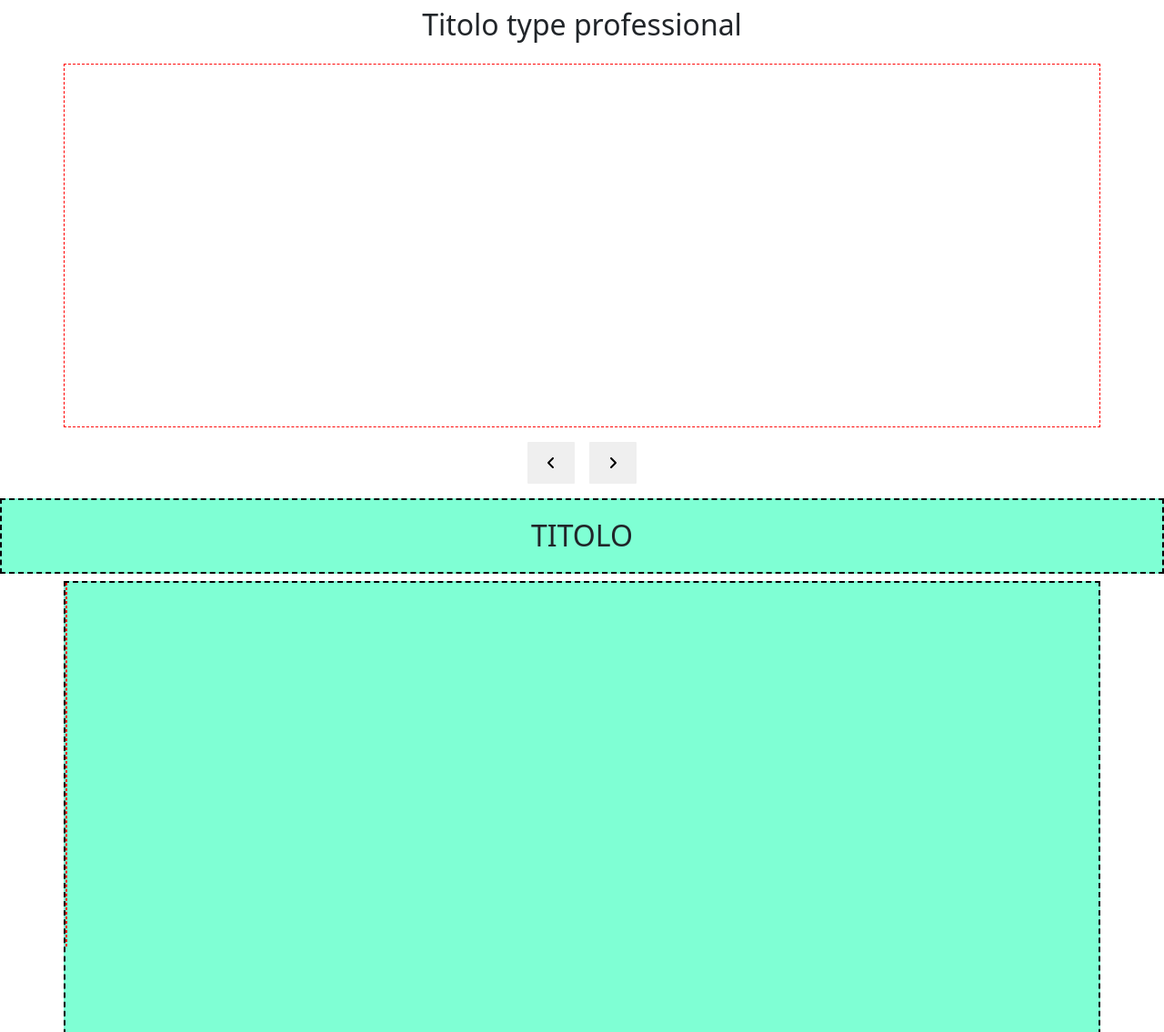
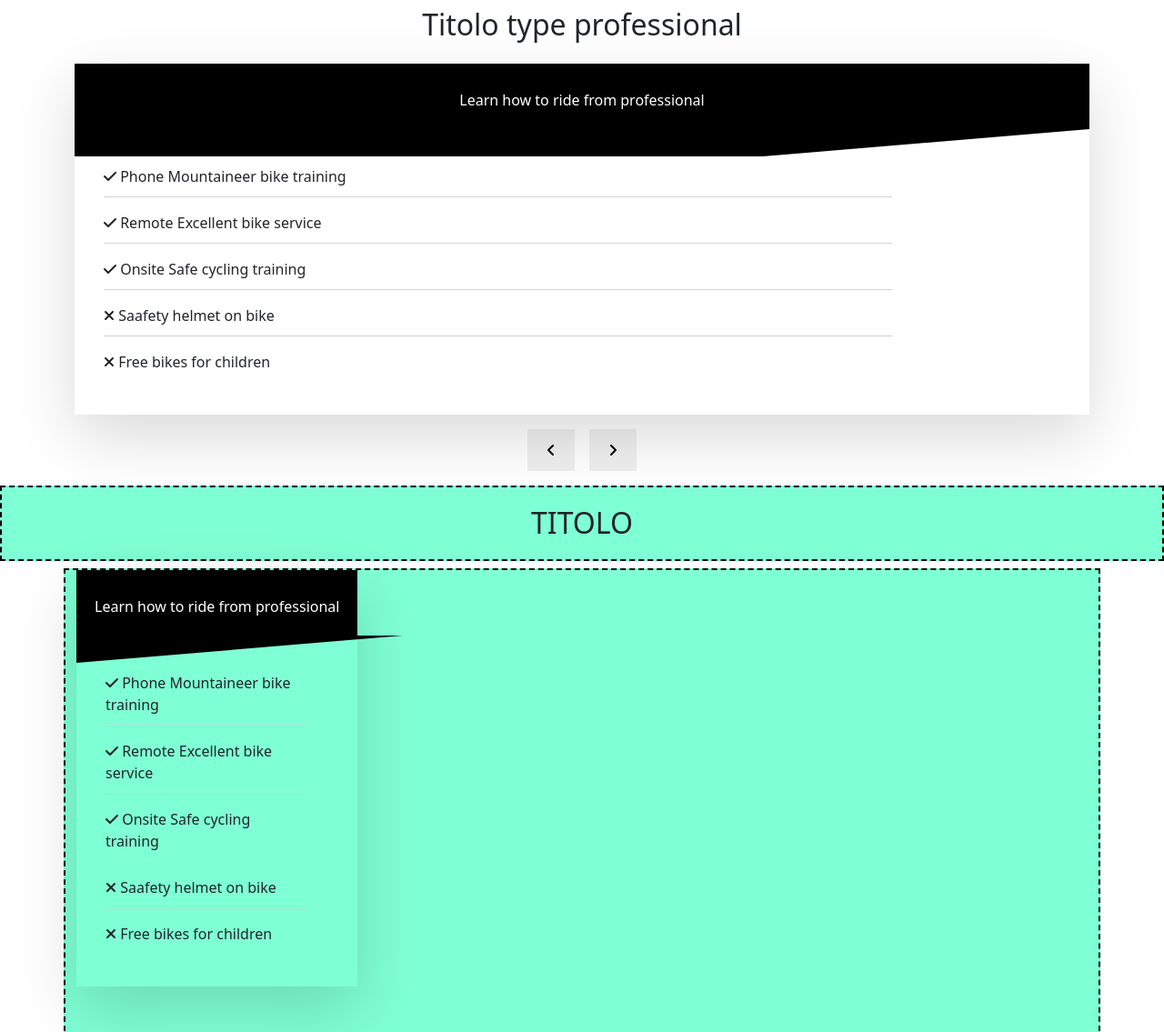
Before and after one commit to DaniAm94/proj-html-vuejs, a Vue app: page / in a window 1280 px wide. Shown: the part 1590-2725 px from the top of the page at 91% size. Built offline with nearby package versions, Linux system fonts and the light colour scheme.

Commit message:
remove component card list

```diff
--- a/src/components/AppMain/Sections/ArticlesSection.vue
+++ b/src/components/AppMain/Sections/ArticlesSection.vue
@@ -1,8 +1,8 @@
 <script>
-import CardsList from './CardsList.vue';
+import SectionCard from './SectionCard.vue';
 export default {
     name: 'ArticlesSection',
-    components: { CardsList },
+    components: { SectionCard },
 }
 </script>
 
@@ -13,17 +13,15 @@ export default {
             <h6>loremmmmmmmmmmmmm</h6>
         </div>
         <div class="container my-2">
-            <CardsList />
+            <SectionCard />
         </div>
     </section>
 </template>
 
 <style scoped lang="scss">
-
 .container {
     height: 400px;
     display: flex;
     background-color: green;
 }
-
 </style>
--- a/src/components/AppMain/Sections/CardsList.vue
+++ /dev/null
@@ -1,14 +0,0 @@
-<script>
-import SectionCard from './SectionCard.vue';
-export default {
-    name: 'CardList',
-    components: { SectionCard },
-    props: {
-        col: Number
-    }
-}
-</script>
-<template>
-    <div class="row" :class="col === 3 ? 'row-cols-3' : 'row-cols-4'">
-    </div>
-</template>
--- a/src/components/AppMain/Sections/EventsSection.vue
+++ b/src/components/AppMain/Sections/EventsSection.vue
@@ -1,8 +1,8 @@
 <script>
-import CardsList from './CardsList.vue';
+import SectionCard from './SectionCard.vue';
 export default {
     name: 'EventsSection',
-    components: { CardsList },
+    components: { SectionCard },
 }
 </script>
 
@@ -11,7 +11,7 @@ export default {
     <section>
         <h2>TITOLO</h2>
         <div class="container">
-            <CardsList />
+            <SectionCard />
         </div>
     </section>
 </template>
--- a/src/components/AppMain/Sections/ExpertTrainersSection.vue
+++ b/src/components/AppMain/Sections/ExpertTrainersSection.vue
@@ -1,8 +1,8 @@
 <script>
-import CardsList from './CardsList.vue';
+import SectionCard from './SectionCard.vue';
 export default {
     name: 'ExpertTrainersSection',
-    components: { CardsList },
+    components: { SectionCard },
 }
 </script>
 <template>
@@ -11,7 +11,7 @@ export default {
 
             <h2>TITLE</h2>
             <p>Subtitle</p>
-            <CardsList />
+            <SectionCard />
         </div>
     </section>
 </template>
--- a/src/components/AppMain/Sections/ProfessionalSection.vue
+++ b/src/components/AppMain/Sections/ProfessionalSection.vue
@@ -1,6 +1,6 @@
 <script>
 
-import { professionalData }  from '../../../assets/data/index'
+import { professionalData } from '../../../assets/data/index'
 
 export default {
     name: 'ProfessionalSection',
@@ -42,7 +42,6 @@ export default {
 </template>
 
 <style scoped lang="scss">
-
 #professional {
     margin: 150px 0px;
 
@@ -70,7 +69,7 @@ export default {
     }
 
     .recipe-prof-cyclist {
-        width: 350px;
+        width: 450px;
     }
 
 
--- a/src/components/AppMain/Sections/SpecialPacksSection.vue
+++ b/src/components/AppMain/Sections/SpecialPacksSection.vue
@@ -1,8 +1,8 @@
 <script>
-import CardsList from './CardsList.vue';
+import SectionCard from './SectionCard.vue';
 export default {
     name: 'SpecialPacksSection',
-    components: { CardsList },
+    components: { SectionCard },
 }
 </script>
 <template>
@@ -11,7 +11,7 @@ export default {
             <img src="#" alt="medal">
             <h2>Special Packs</h2>
             <p>Subtitle</p>
-            <CardsList />
+            <SectionCard />
         </div>
     </section>
 </template>
--- a/src/components/AppMain/Sections/TypeProfessionalSection.vue
+++ b/src/components/AppMain/Sections/TypeProfessionalSection.vue
@@ -1,9 +1,9 @@
 <script>
 import CarouselButton from '../../CarouselButton.vue'
-import CardsList from './CardsList.vue';
+import SectionCard from './SectionCard.vue';
 export default {
     name: 'TypeProfessionalSection',
-    components: { CardsList, CarouselButton }
+    components: { SectionCard, CarouselButton }
 }
 </script>
 <template>
@@ -11,7 +11,7 @@ export default {
         <div class="container py-3">
 
             <h2 class="text-center py-3">Titolo type professional</h2>
-            <CardsList />
+            <SectionCard />
             <div class="text-center mt-3">
                 <CarouselButton class="color me-3" direction="left" />
                 <CarouselButton class="color" direction="right" />
@@ -20,7 +20,7 @@ export default {
     </section>
 </template>
 
-<style>
+<style scoped>
 .row {
     height: 400px;
     border: 1px dashed red;
```
